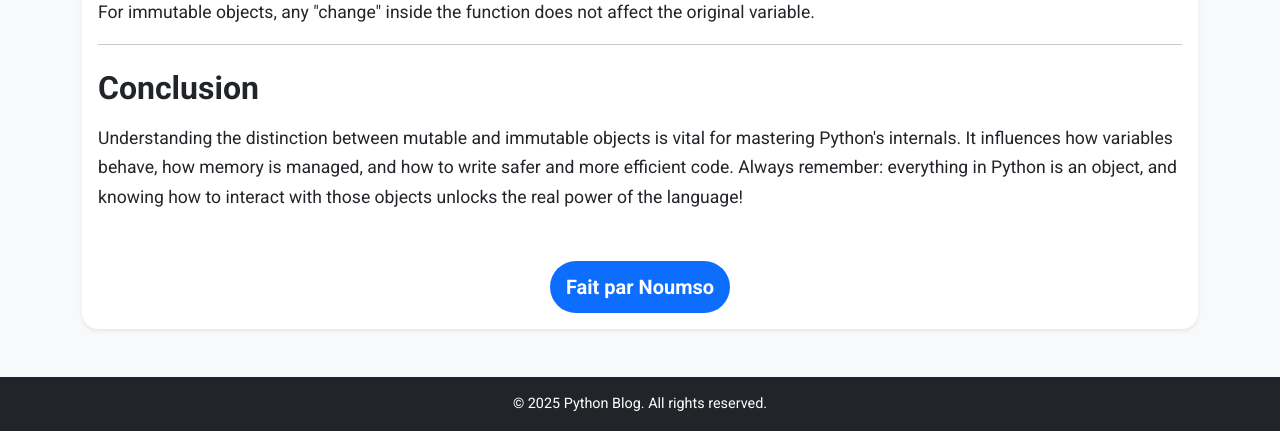
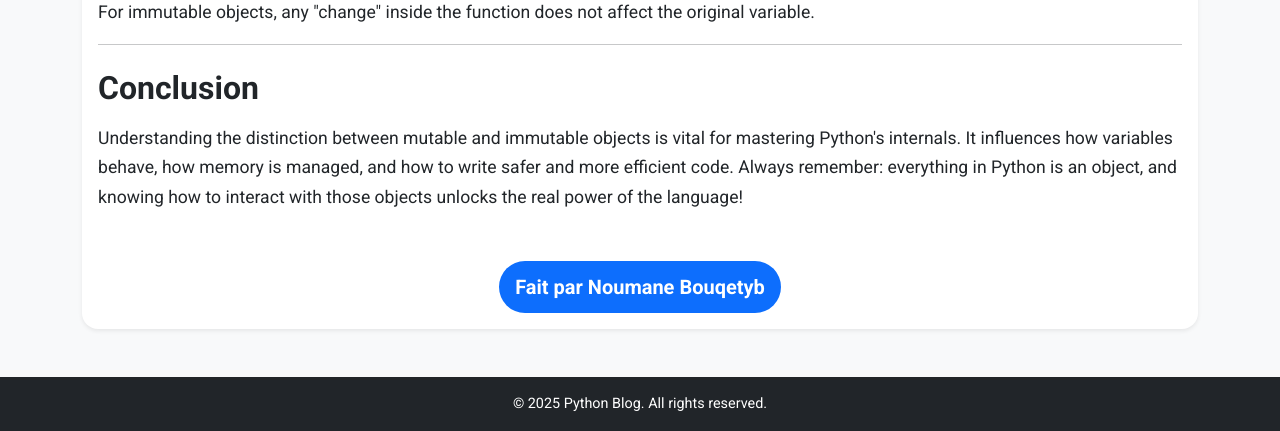
Before and after one commit to Noumso/blog_project, a Flask app: page /blog in a window 1280 px wide. Shown: the part 3407-3838 px from the top of the page. Run offline with Flask 3, Linux system fonts and the light colour scheme.

Commit message:
change name

```diff
--- a/templates/blog.html
+++ b/templates/blog.html
@@ -8,7 +8,7 @@
             <div class="blog-content">
                 {{ content | safe }}
                 <div class="text-center mt-5" data-aos="fade-up" data-aos-delay="400">
-                    <span class="badge bg-primary p-3 fs-5 rounded-pill">Fait par Noumso</span>
+                    <span class="badge bg-primary p-3 fs-5 rounded-pill">Fait par Noumane Bouqetyb</span>
                 </div>
             </div>
         </div>
```
